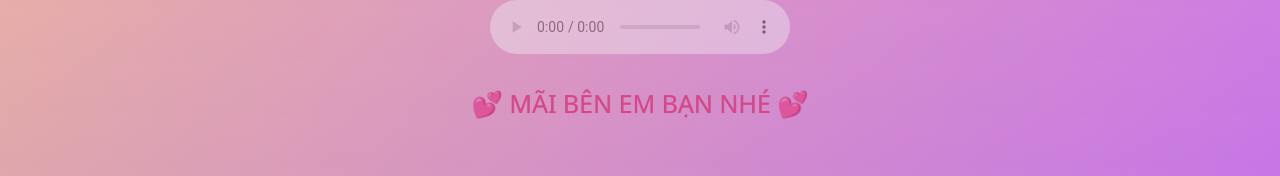
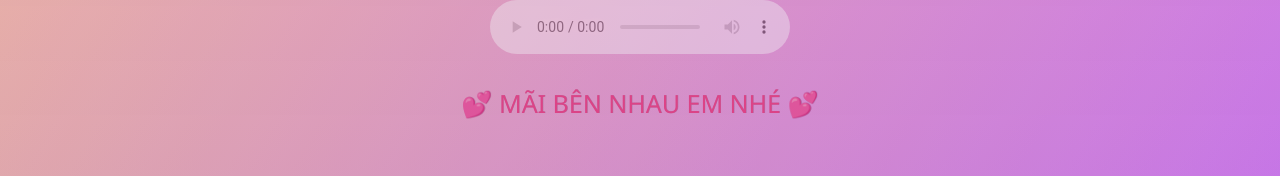
Before and after one commit to deeth781/dem-ngay-yeu, a plain HTML site: page index.html in a window 1280 px wide. Shown: the part 552-728 px from the top of the page. Drawn offline with Linux system fonts and the light colour scheme.

Commit message:
Update index.html
Signed-off-by: tài code <109515588+deeth781@users.noreply.github.com>

```diff
--- a/index.html
+++ b/index.html
@@ -37,7 +37,7 @@
             <div id="music">
                   <audio loop autoplay controls>Your browser does not support the audio element.</audio>
             </div>
-            <h1>💕 MÃI BÊN EM BẠN NHÉ 💕</h1>
+            <h1>💕 MÃI BÊN NHAU EM NHÉ 💕</h1>
 <p></p>
       </div>
 
```
